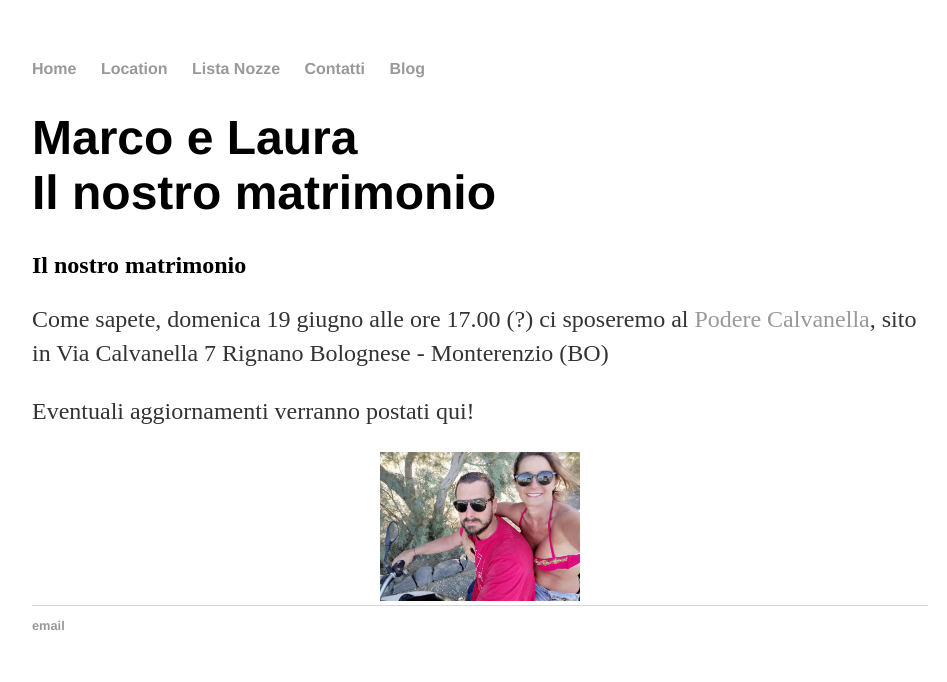
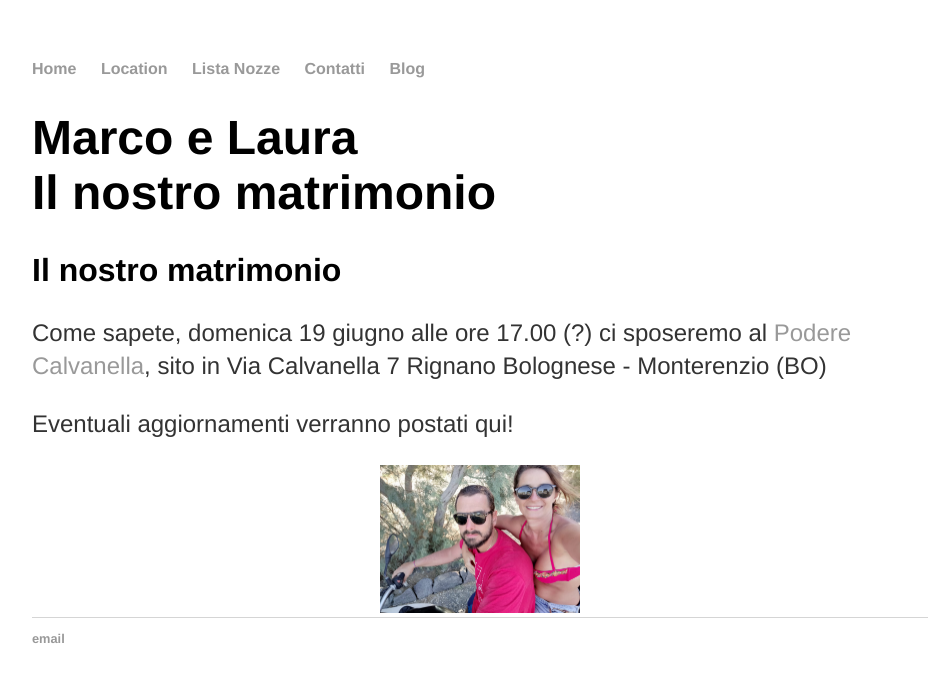
Before and after one commit to marcoelaura/marcoelaura.github.io, a Jekyll site: the page built from index.html, in a window 1280 px wide. Shown: the top 682 px of the page, without its empty margins (160-1107 px from the left). Built offline with Jekyll 4.4.1, drawn with Linux system fonts in a browser that asks for light colours.

Commit message:
Update main.css

```diff
--- a/css/main.css
+++ b/css/main.css
@@ -23,10 +23,16 @@ h1 {
     font-size: 3em;
     font-family:'Helvetica', 'Arial', 'Sans-Serif';
 }
+
+h2 {
+    font-size: 2em;
+    font-family:'Helvetica', 'Arial', 'Sans-Serif';
+}
 p {
     font-size: 1.5em;
     line-height: 1.4em;
     color: #333;
+    font-family:'Helvetica';
 }
 footer {
     border-top: 1px solid #d5d5d5;
```
